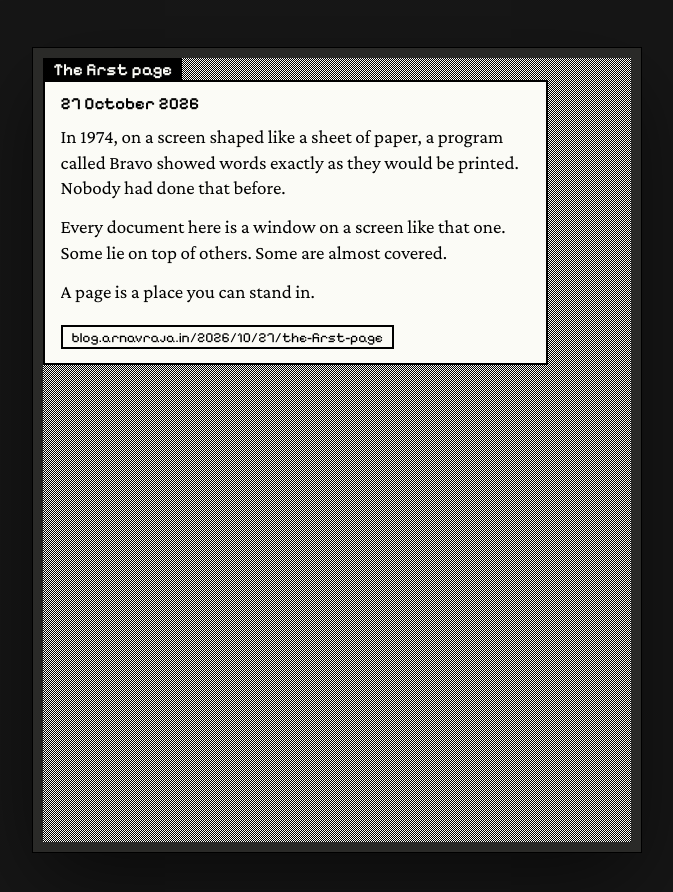
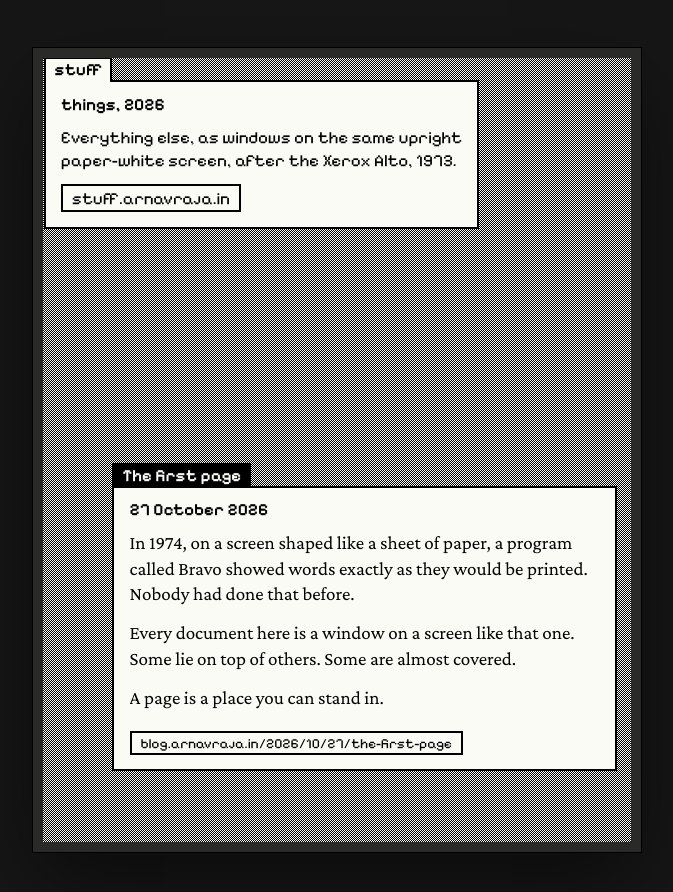
Before and after one commit to 2Syuretto7/blog, a Jekyll site: the page built from index.html, in a window 1280 px wide. Shown: the top 892 px of the page, without its empty margins (303-976 px from the left). Built offline with Jekyll 4.4.1, drawn with Linux system fonts in a browser that asks for light colours.

Commit message:
Add a window for stuff
Co-Authored-By: Claude Opus 5.5 <noreply@anthropic.com>
Claude-Session: https://claude.ai/code/session_01JxVNT3jumDLawhFdzi3RxJ

```diff
--- a/_includes/desk.html
+++ b/_includes/desk.html
@@ -1,5 +1,13 @@
 <div class="room">
   <div class="screen" id="screen">
+    <section class="win" data-name="stuff" aria-label="stuff">
+      <h2 class="tab">stuff</h2>
+      <div class="pane">
+        <p class="meta">things, 2026</p>
+        <p class="note">Everything else, as windows on the same upright paper-white screen, after the Xerox Alto, 1973.</p>
+        <a class="go" href="https://stuff.arnavraja.in">stuff.arnavraja.in</a>
+      </div>
+    </section>
     {% for p in site.posts reversed %}
     {% assign here = false %}{% if p.url == include.front %}{% assign here = true %}{% endif %}
     <article class="win doc{% if here %} front{% endif %}" data-name="{{ p.url }}" aria-label="{{ p.title | escape }}">
```
